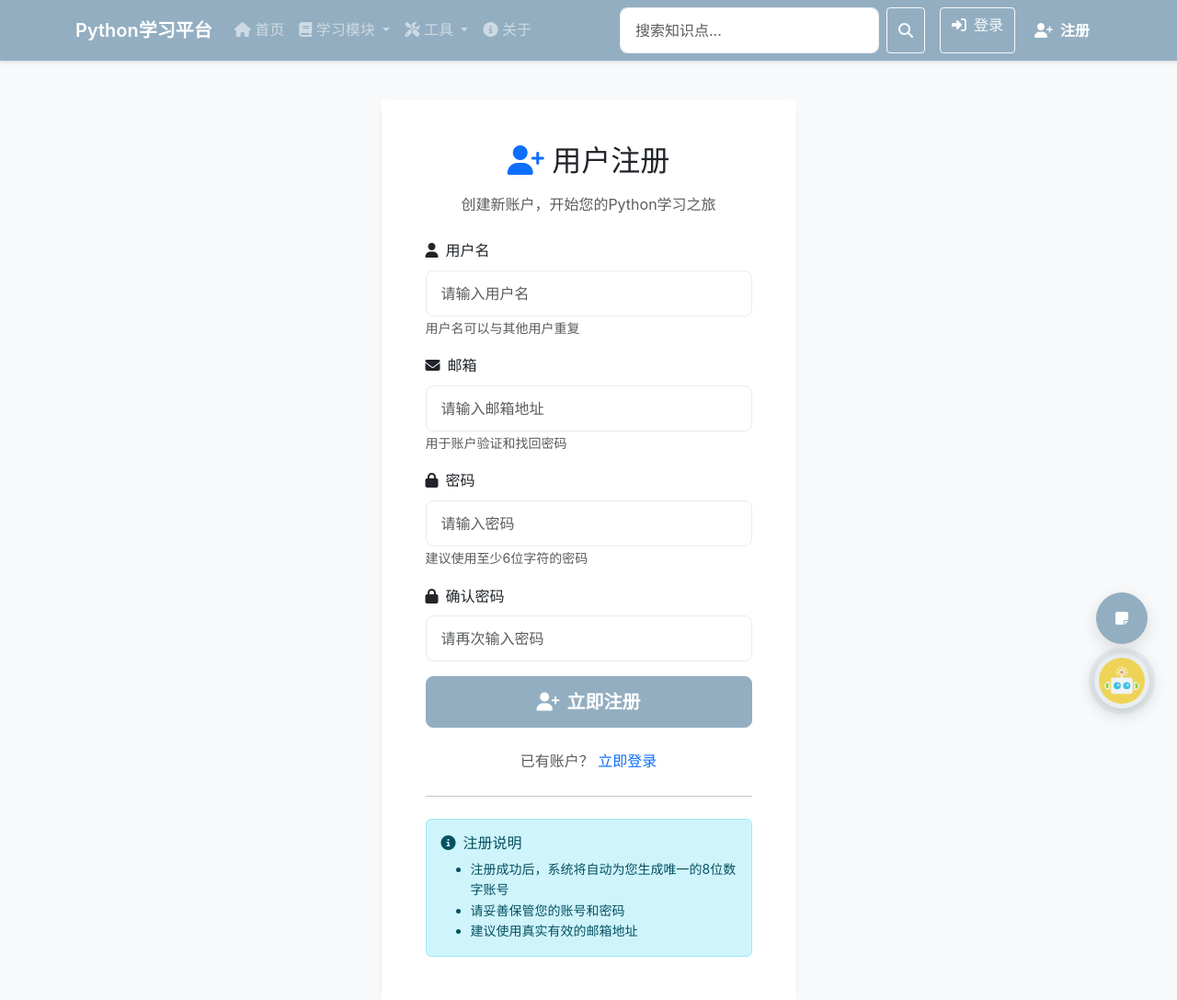
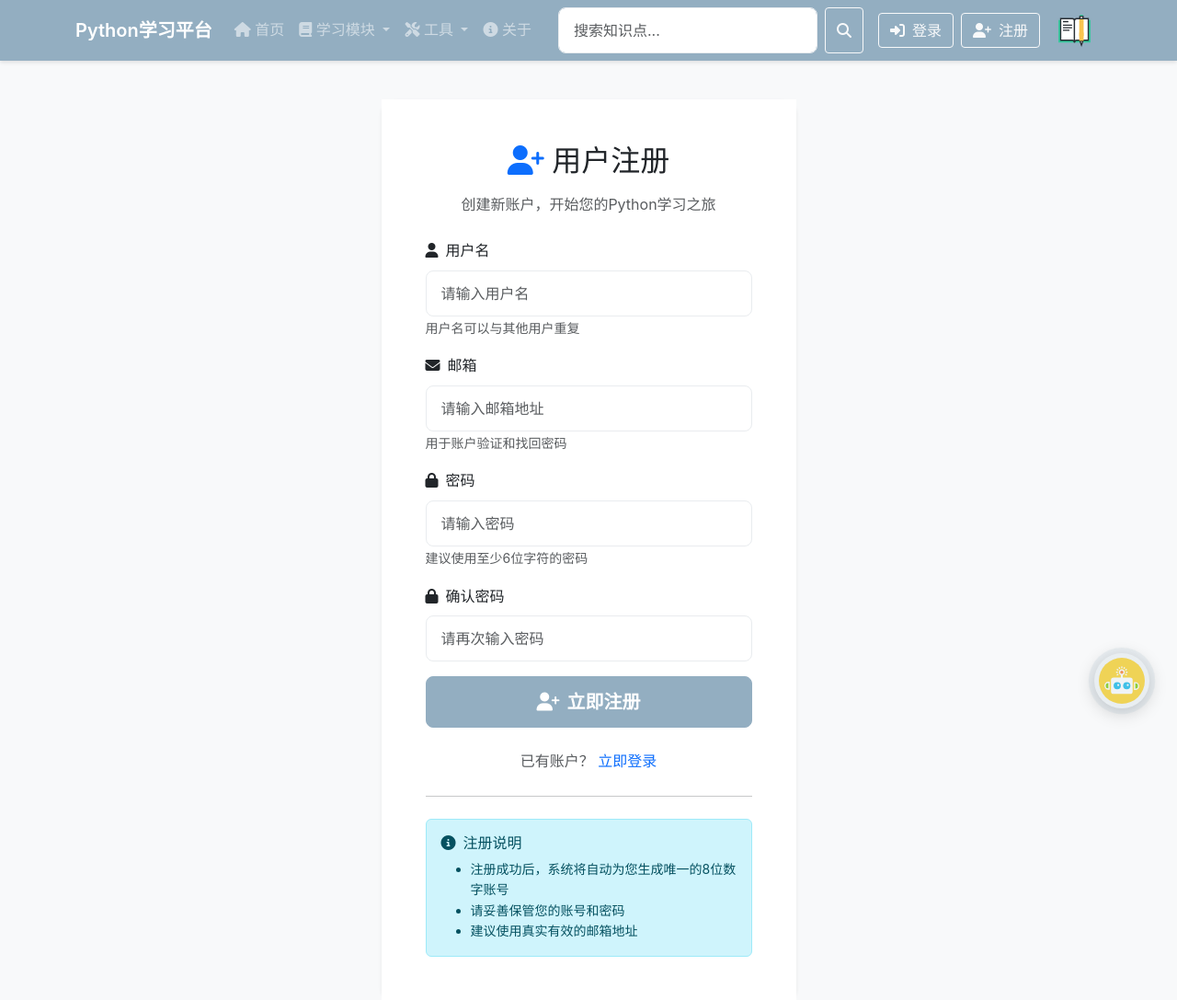
Before and after one commit to SE-SUFE-Team/PythonLearnHub, a Flask app: page /register in a window 1280 px wide. Shown: the top 1087 px of the page at 92% size. Run offline with Flask 3, Linux system fonts and the light colour scheme; some libraries are stand-ins or nearby versions.

Commit message:
fix front-end

```diff
--- a/app.py
+++ b/app.py
@@ -30,6 +30,13 @@ app.config['SQLALCHEMY_TRACK_MODIFICATIONS'] = False
 # ======================== 数据库 ========================
 
 db.init_app(app)
+
+# ======================== Jinja2 过滤器 ========================
+
+@app.template_filter('format_account_id')
+def format_account_id(user_id):
+    """将用户ID格式化为8位数字字符串（例如：2 -> 00000002）"""
+    return str(user_id).zfill(8)
 
 with app.app_context():
     db.create_all()
@@ -67,9 +74,7 @@ def register():
     if not username or not password or not email:
         return jsonify({'error': '用户名、密码和邮箱不能为空'}), 400
 
-    if User.query.filter_by(username=username).first():
-        return jsonify({'error': '用户名已存在'}), 400
-
+    # 只检查邮箱唯一性，用户名允许重复
     if User.query.filter_by(email=email).first():
         return jsonify({'error': '邮箱已存在'}), 400
 
--- a/models/notes.py
+++ b/models/notes.py
@@ -9,8 +9,8 @@ class Note(db.Model):
     user_id = db.Column(db.Integer, db.ForeignKey('users.id'), nullable=False)
     title = db.Column(db.String(100), nullable=True)
     content = db.Column(db.Text, nullable=False)
-    created_at = db.Column(db.DateTime, default=datetime.utcnow, nullable=False)
-    updated_at = db.Column(db.DateTime, default=datetime.utcnow, onupdate=datetime.utcnow, nullable=False)
+    created_at = db.Column(db.DateTime, default=datetime.now, nullable=False)
+    updated_at = db.Column(db.DateTime, default=datetime.now, onupdate=datetime.now, nullable=False)
 
     user = db.relationship('User', backref='notes')
 
--- a/models/user.py
+++ b/models/user.py
@@ -3,7 +3,7 @@ from . import db
 class User(db.Model):
           __tablename__ = 'users'
           id = db.Column(db.Integer, primary_key = True)
-          username = db.Column(db.String(80), unique = True, nullable = False)
+          username = db.Column(db.String(80), nullable = False)  # 用户名允许重复
           email = db.Column(db.String(120), unique = True, nullable = False)
           password_hash = db.Column(db.String(120), nullable=False)
 
--- a/static/css/main.css
+++ b/static/css/main.css
@@ -117,7 +117,8 @@ body {
 }
 
 .module-progress .progress-bar {
-    width: 0%; /* initial, will be set by JS using data-progress */
+    width: 0%;
+    /* initial, will be set by JS using data-progress */
     transition: width 0.6s ease;
     display: flex;
     align-items: center;
@@ -336,7 +337,7 @@ body {
 .btn-danger {
     background-color: var(--danger-color);
     border-color: var(--danger-color);
-    color: white;
+    color: #2c3e50;
 }
 
 .btn-info {
@@ -1414,7 +1415,7 @@ body {
     display: inline-flex;
     align-items: center;
     justify-content: center;
-    box-shadow: 0 6px 18px rgba(0,0,0,0.12);
+    box-shadow: 0 6px 18px rgba(0, 0, 0, 0.12);
 }
 
 .notes-list {
@@ -1424,11 +1425,12 @@ body {
 
 .notes-list .note-item {
     padding: 0.5rem;
-    border-bottom: 1px solid rgba(0,0,0,0.04);
+    border-bottom: 1px solid rgba(0, 0, 0, 0.04);
+    cursor: pointer;
 }
 
 .notes-list .note-item:hover {
-    background: rgba(147,174,193,0.04);
+    background: rgba(147, 174, 193, 0.04);
 }
 
 .note-meta {
--- a/static/js/notes.js
+++ b/static/js/notes.js
@@ -160,7 +160,23 @@
 
 
     // bind events
-    if (openNotesBtn) openNotesBtn.addEventListener('click', async () => { clearEditor(); await refreshNotes(); notesModal.show(); });
+    if (openNotesBtn) openNotesBtn.addEventListener('click', async () => {
+        // 检查用户是否登录
+        const userLoggedIn = document.body.getAttribute('data-logged-in') === 'true' ||
+            (document.getElementById('userDropdown') !== null);
+        if (!userLoggedIn) {
+            alert('请先登录后再使用笔记功能');
+            // // 可以跳转到登录页面
+            // const loginUrl = window.location.origin + '/login';
+            // if (confirm('是否前往登录页面？')) {
+            //     window.location.href = loginUrl;
+            // }
+            return;
+        }
+        // 不自动清除编辑器，保持当前选中的笔记
+        await refreshNotes();
+        notesModal.show();
+    });
     function focusNoteContent() {
         try {
             if (noteEditor && noteEditor.codemirror) {
@@ -322,14 +338,26 @@
             // 初始化或恢复 EasyMDE 编辑器
             try {
                 if (typeof EasyMDE !== 'undefined' && !noteEditor && noteContentTextarea) {
+                    // 如果已经选中了笔记，就不显示placeholder
+                    const hasContent = currentNoteId !== null || (noteContentTextarea.value && noteContentTextarea.value.trim() !== '');
                     noteEditor = new EasyMDE({
                         element: noteContentTextarea,
                         spellChecker: false,
                         autosave: { enabled: false },
                         status: false,
-                        placeholder: '在此填写学习笔记，支持 Markdown 格式',
+                        placeholder: hasContent ? '' : '在此填写学习笔记，支持 Markdown 格式',
                         toolbar: ["bold", "italic", "heading", "|", "quote", "code", "unordered-list", "ordered-list", "link", "image", "|", "preview", "side-by-side", "fullscreen"]
                     });
+                } else if (noteEditor) {
+                    // 如果编辑器已存在，根据当前状态更新placeholder
+                    const currentContent = getNoteContentValue();
+                    if (currentNoteId !== null || (currentContent && currentContent.trim() !== '')) {
+                        // 如果已经选中笔记或有内容，清除placeholder
+                        noteEditor.options.placeholder = '';
+                    } else {
+                        // 如果没有选中笔记且内容为空，显示placeholder
+                        noteEditor.options.placeholder = '在此填写学习笔记，支持 Markdown 格式';
+                    }
                 }
             } catch (e) {
                 console.warn('初始化 Markdown 编辑器失败', e);
--- a/templates/base.html
+++ b/templates/base.html
@@ -97,20 +97,22 @@
                 {% if is_logged_in and current_user %}
                 <div class="dropdown">
                     <a class="btn btn-outline-light dropdown-toggle d-flex align-items-center" href="#"
-                       id="userDropdown" role="button" data-bs-toggle="dropdown" aria-expanded="false">
+                        id="userDropdown" role="button" data-bs-toggle="dropdown" aria-expanded="false">
                         <i class="fas fa-user-circle me-2"></i>
                         <span>{{ current_user.username }}</span>
                     </a>
                     <ul class="dropdown-menu dropdown-menu-end" aria-labelledby="userDropdown">
                         <li class="px-3 py-2 border-bottom">
                             <div class="small text-muted">账号ID</div>
-                            <div class="fw-bold">{{ current_user.id }}</div>
+                            <div class="fw-bold">{{ current_user.id | format_account_id }}</div>
                         </li>
                         <li class="px-3 py-2 border-bottom">
                             <div class="small text-muted">用户名</div>
                             <div class="fw-bold">{{ current_user.username }}</div>
                         </li>
-                        <li><hr class="dropdown-divider"></li>
+                        <li>
+                            <hr class="dropdown-divider">
+                        </li>
                         <li>
                             <a class="dropdown-item" href="{{ url_for('index') }}">
                                 <i class="fas fa-home me-2"></i>我的主页
@@ -124,15 +126,22 @@
                     </ul>
                 </div>
                 {% else %}
-                <div class="d-flex gap-2">
+                <div class="d-flex gap-2 align-items-center">
                     <a href="{{ url_for('login_page') }}" class="btn btn-outline-light">
                         <i class="fas fa-sign-in-alt me-2"></i>登录
                     </a>
-                    <a href="{{ url_for('register_page') }}" class="btn btn-primary">
+                    <a href="{{ url_for('register_page') }}" class="btn btn-outline-light">
                         <i class="fas fa-user-plus me-2"></i>注册
                     </a>
                 </div>
                 {% endif %}
+
+                <!-- Notes Button in Navbar (最右边) -->
+                <button class="btn btn-outline-light d-flex align-items-center ms-2" id="openNotesBtn"
+                    aria-label="打开学习笔记" title="学习笔记" style="border: none;">
+                    <img src="{{ url_for('static', filename='svg/note.svg') }}" alt="笔记"
+                        style="width: 35px; height: 35px;">
+                </button>
             </div>
         </div>
     </nav>
@@ -273,20 +282,16 @@
         <img src="{{ url_for('static', filename='svg/AI.svg') }}" alt="AI助手" class="ai-icon">
         <div class="ai-pulse"></div>
     </div>
-<!-- 笔记相关 -->
-    <!-- Notes Floating Button -->
-    <div class="notes-btn" id="notesBtn" title="学习笔记">
-        <button class="btn btn-primary rounded-circle notes-fab" id="openNotesBtn" aria-label="打开学习笔记">
-            <i class="fas fa-sticky-note"></i>
-        </button>
-    </div>
 
     <!-- Notes Modal -->
     <div class="modal fade" id="notesModal" tabindex="-1" aria-labelledby="notesModalLabel" aria-hidden="true">
         <div class="modal-dialog modal-lg modal-dialog-centered">
             <div class="modal-content">
                 <div class="modal-header">
-                    <h5 class="modal-title" id="notesModalLabel"><i class="fas fa-sticky-note me-2"></i> 学习笔记</h5>
+                    <h5 class="modal-title" id="notesModalLabel">
+                        <img src="{{ url_for('static', filename='svg/note.svg') }}" alt="笔记"
+                            style="width: 20px; height: 20px; margin-right: 0.5rem; vertical-align: middle;"> 学习笔记
+                    </h5>
                     <!-- 在关闭按钮左侧显示用户名 -->
                     <div class="ms-3 me-2 text-muted small align-self-center" id="notesUsername">{{ username }}</div>
                     <button type="button" class="btn-close" data-bs-dismiss="modal" aria-label="关闭"></button>
@@ -296,16 +301,19 @@
                         <div class="col-md-4 border-end">
                             <div class="d-flex mb-2">
                                 <input type="text" id="notesSearch" class="form-control me-2" placeholder="搜索笔记...">
-                                <button class="btn btn-outline-primary" id="newNoteBtn" title="新建笔记"><i class="fas fa-plus"></i></button>
+                                <button class="btn btn-outline-primary" id="newNoteBtn" title="新建笔记"><i
+                                        class="fas fa-plus"></i></button>
                             </div>
                             <div id="notesList" class="notes-list"></div>
                         </div>
                         <div class="col-md-8">
                             <div class="mb-2">
-                                <input type="text" id="noteTitle" class="form-control" placeholder="标题（可选，最多100字符）" maxlength="100">
+                                <input type="text" id="noteTitle" class="form-control" placeholder="标题（可选，最多100字符）"
+                                    maxlength="100">
                             </div>
                             <div class="mb-2">
-                                <textarea id="noteContent" class="form-control" rows="12" placeholder="在此填写学习笔记，支持多行文本" required></textarea>
+                                <textarea id="noteContent" class="form-control" rows="12" placeholder="在此填写学习笔记，支持多行文本"
+                                    required></textarea>
                             </div>
                             <div class="d-flex justify-content-between align-items-center">
                                 <div>
@@ -313,12 +321,15 @@
                                     <button class="btn btn-outline-secondary me-2" id="notesVoiceBtn" title="语音输入">
                                         <i class="fas fa-microphone"></i>
                                     </button>
-                                    <button class="btn btn-success" id="saveNoteBtn"><i class="fas fa-save"></i> 保存</button>
-                                    <button class="btn btn-danger ms-2 d-none" id="deleteNoteBtn"><i class="fas fa-trash"></i> 删除</button>
+                                    <button class="btn btn-success" id="saveNoteBtn"><i class="fas fa-save"></i>
+                                        保存</button>
+                                    <button class="btn btn-danger ms-2 d-none" id="deleteNoteBtn"><i
+                                            class="fas fa-trash"></i> 删除</button>
                                 </div>
                                 <div class="d-flex flex-column align-items-end">
                                     <div class="text-muted small" id="noteMeta"></div>
-                                    <div class="small text-muted" id="notesVoiceStatus" style="min-width:140px; text-align:right;"></div>
+                                    <div class="small text-muted" id="notesVoiceStatus"
+                                        style="min-width:140px; text-align:right;"></div>
                                 </div>
                             </div>
                         </div>
--- a/templates/register.html
+++ b/templates/register.html
@@ -50,8 +50,8 @@
                         <label for="username" class="form-label">
                             <i class="fas fa-user me-2"></i>用户名
                         </label>
-                        <input type="text" class="form-control" id="username" name="username"
-                               placeholder="请输入用户名" required autocomplete="username">
+                        <input type="text" class="form-control" id="username" name="username" placeholder="请输入用户名"
+                            required autocomplete="username">
                         <small class="form-text text-muted">用户名可以与其他用户重复</small>
                     </div>
 
@@ -59,8 +59,8 @@
                         <label for="email" class="form-label">
                             <i class="fas fa-envelope me-2"></i>邮箱
                         </label>
-                        <input type="email" class="form-control" id="email" name="email"
-                               placeholder="请输入邮箱地址" required autocomplete="email">
+                        <input type="email" class="form-control" id="email" name="email" placeholder="请输入邮箱地址" required
+                            autocomplete="email">
                         <small class="form-text text-muted">用于账户验证和找回密码</small>
                     </div>
 
@@ -68,8 +68,8 @@
                         <label for="password" class="form-label">
                             <i class="fas fa-lock me-2"></i>密码
                         </label>
-                        <input type="password" class="form-control" id="password" name="password"
-                               placeholder="请输入密码" required autocomplete="new-password">
+                        <input type="password" class="form-control" id="password" name="password" placeholder="请输入密码"
+                            required autocomplete="new-password">
                         <small class="form-text text-muted">建议使用至少6位字符的密码</small>
                     </div>
 
@@ -78,7 +78,7 @@
                             <i class="fas fa-lock me-2"></i>确认密码
                         </label>
                         <input type="password" class="form-control" id="confirmPassword" name="confirmPassword"
-                               placeholder="请再次输入密码" required autocomplete="new-password">
+                            placeholder="请再次输入密码" required autocomplete="new-password">
                     </div>
 
                     <div class="d-grid gap-2 mb-3">
@@ -157,7 +157,7 @@
 
 {% block extra_js %}
 <script>
-    document.addEventListener('DOMContentLoaded', function() {
+    document.addEventListener('DOMContentLoaded', function () {
         const registerForm = document.getElementById('registerForm');
         const errorMessage = document.getElementById('errorMessage');
         const errorText = document.getElementById('errorText');
@@ -165,7 +165,7 @@
         const successAccount = document.getElementById('successAccount');
         const submitBtn = document.getElementById('submitBtn');
 
-        registerForm.addEventListener('submit', async function(e) {
+        registerForm.addEventListener('submit', async function (e) {
             e.preventDefault();
 
             // 隐藏之前的消息
@@ -226,7 +226,9 @@
 
                 if (response.ok) {
                     // 注册成功
-                    successAccount.textContent = data.user_id;
+                    // 格式化账号为8位数字（例如：2 -> 00000002）
+                    const formattedAccount = String(data.user_id).padStart(8, '0');
+                    successAccount.textContent = formattedAccount;
                     successMessage.classList.remove('d-none');
                     registerForm.reset();
 
@@ -255,7 +257,7 @@
         const passwordInput = document.getElementById('password');
         const confirmPasswordInput = document.getElementById('confirmPassword');
 
-        confirmPasswordInput.addEventListener('input', function() {
+        confirmPasswordInput.addEventListener('input', function () {
             if (confirmPasswordInput.value && passwordInput.value !== confirmPasswordInput.value) {
                 confirmPasswordInput.setCustomValidity('密码不匹配');
             } else {
```
Also changed, not shown: instance/database.db, static/svg/note.svg (added).
